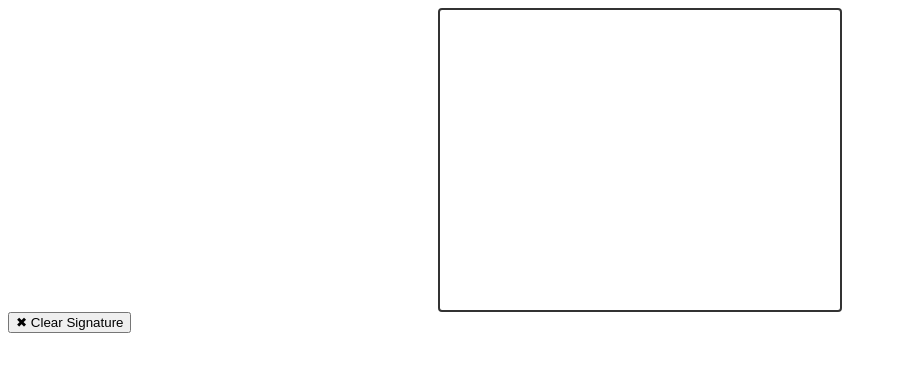
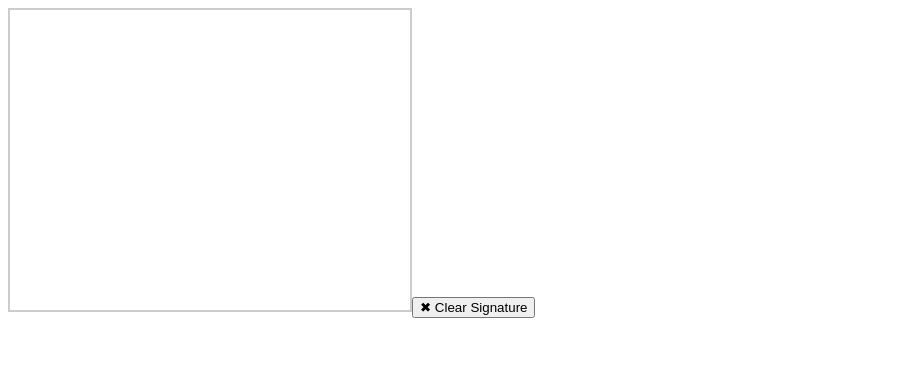
Before and after one commit to jamesmckeon/react-simple-signature, a React (Vite) app: page / in a window 1280 px wide. Shown: the top 372 px of the page, without its empty margins (0-897 px from the left). Built offline with nearby package versions, Linux system fonts and the light colour scheme.

Commit message:
linting. component is working.  need to refactor and write tests

```diff
--- a/package.json
+++ b/package.json
@@ -7,6 +7,7 @@
     "dev": "vite",
     "build": "tsc -b && vite build",
     "lint": "eslint .",
+    "lint-fix": "eslint . --ext .js,.jsx,.ts,.tsx --fix",
     "preview": "vite preview"
   },
   "dependencies": {
--- a/src/App.tsx
+++ b/src/App.tsx
@@ -1,30 +1,57 @@
-
 import SignaturePad, { type SignaturePadRef } from './SignaturePad'
-import {useRef} from 'react'
+import { useRef, useState, useEffect } from 'react'
 import './App.css'
 
 export default function App() {
   const signatureRef = useRef<SignaturePadRef>(null);
+  const [signatureBlob, setSignatureBlob] = useState<Blob | null>(null);
+  const [imageUrl, setImageUrl] = useState<string | null>(null);
 
   const handleClearClick = () => {
     signatureRef.current?.clear();
+    setSignatureBlob(null);
   };
+
+  useEffect(() => {
+    if (!signatureBlob) {
+      setImageUrl(null);
+      return;
+    }
+
+    const url = URL.createObjectURL(signatureBlob);
+    setImageUrl(url);
+
+    return () => {
+      URL.revokeObjectURL(url);
+    };
+  }, [signatureBlob]);
 
   return (
     <div>
       <SignaturePad
-      className='canvas-border'
+        blobFormat='png'
+        className='canvas-border'
+        height={300}
+        onSignatureChange={(blob) => {
+          setSignatureBlob(blob);
+        }}
         ref={signatureRef}
-        height={300}
+        strokeColor='#FF0000'
         width={400}
-        onSignatureChange={(blob) => {
-          console.log("Signature captured:", blob);
-        }}
       />
 
-      <button type='button'onClick={handleClearClick}>
+      <button onClick={handleClearClick} type='button'>
         ✖ Clear Signature
       </button>
+
+      {imageUrl && (
+        <div style={{ marginTop: '1rem' }}>
+          <strong>Signature Preview:</strong>
+          <img alt="Signature preview"
+            className="signature-preview"
+            src={imageUrl} />
+        </div>
+      )}
     </div>
   );
 }
--- a/src/SignaturePad.tsx
+++ b/src/SignaturePad.tsx
@@ -11,6 +11,8 @@ export interface SignaturePadProps {
   width: number | null;
   className?: string;
   ref?: React.Ref<SignaturePadRef>;
+  blobFormat?: "png" | "jpeg";
+  strokeColor?: `#${string}`;
 }
 
 export interface SignaturePadRef {
@@ -22,13 +24,21 @@ export default function SignaturePad({
   onSignatureChange,
   height,
   width,
-  className
+  className, blobFormat = "png", strokeColor = "#000"
 }: SignaturePadProps) {
   const canvasRef = useRef<HTMLCanvasElement>(null);
+
+  // Tracks whether the user is currently drawing on the canvas
   const [drawing, setDrawing] = useState(false);
+
+  // Tracks whether any drawing has occurred (used to decide if a blob should be emitted)
   const [hasDrawn, setHasDrawn] = useState(false);
+
+  // Stores the last recorded point during drawing,
+  // used to smooth the line using quadratic curves
   const [lastPoint, setLastPoint] =
   useState<{ x: number; y: number } | null>(null);
+
 
   useImperativeHandle(ref, () => ({
     clear: () => {
@@ -42,26 +52,37 @@ export default function SignaturePad({
   }));
 
   useEffect(() => {
+
     const canvas = canvasRef.current;
     if (!canvas) return;
 
     const ctx = canvas.getContext("2d");
     if (!ctx) return;
 
+    // Determine device pixel ratio (for HiDPI screens)
     const dpr = window.devicePixelRatio || 1;
+
+    // Use passed-in width/height, or fallback to defaults
     const canvasWidth = width ?? 400;
     const canvasHeight = height ?? 400;
 
+    // Set the actual pixel size of the canvas for high-DPI accuracy
     canvas.width = canvasWidth * dpr;
     canvas.height = canvasHeight * dpr;
+
+    // Set the visible (CSS) size of the canvas
     canvas.style.width = `${canvasWidth}px`;
     canvas.style.height = `${canvasHeight}px`;
+
+    // Scale the drawing context to match the pixel ratio
     ctx.scale(dpr, dpr);
 
+    // Set default drawing styles
     ctx.lineWidth = 2;
     ctx.lineCap = "round";
-    ctx.strokeStyle = "#000";
-  }, [width, height]);
+    ctx.strokeStyle = strokeColor ;
+  }, [width, height, strokeColor]);
+
 
   const startDrawing = (
     e: React.MouseEvent<HTMLCanvasElement> | React.TouchEvent<HTMLCanvasElement>
@@ -100,6 +121,9 @@ export default function SignaturePad({
   };
 
   const endDrawing = () => {
+
+    if (!drawing) return; // prevent double calls
+
     setDrawing(false);
     setLastPoint(null);
 
@@ -144,15 +168,14 @@ export default function SignaturePad({
       if (onSignatureChange && blob) {
         onSignatureChange(blob);
       }
-    }, "image/png");
+    }, `image/${blobFormat}`);
   };
 
   return (
-    <div className="component">
+
     <canvas
       className={className}
       onMouseDown={startDrawing}
-        onMouseLeave={endDrawing}
       onMouseMove={draw}
       onMouseUp={endDrawing}
       onTouchEnd={endDrawing}
@@ -161,6 +184,6 @@ export default function SignaturePad({
       ref={canvasRef}
       style={{ touchAction: "none" }}
     />
-    </div>
+
   );
 }
--- a/src/app.css
+++ b/src/app.css
@@ -1,14 +1,11 @@
-.component {
-    display: flex;
-    align-items: start;
-    justify-content: center;
-    /* width: 100%;
-    height: 100%; */
-
+.canvas-border {
+    border: 2px solid #ccc;
 }
 
-.canvas-border {
-    border: 2px solid #333;
-    border-radius: 4px;
-    /* optional: rounded corners */
+.signature-preview {
+    border: 1px solid #ccc;
+    margin-top: 0.5rem;
+    max-width: 100%;
+    height: auto;
+    display: block;
 }
--- a/vite.config.ts
+++ b/vite.config.ts
@@ -3,20 +3,21 @@ import path from "path";
 import { defineConfig } from "vite";
 import react from "@vitejs/plugin-react";
 import dts from "vite-plugin-dts";
-import { fileURLToPath } from 'node:url';
-const dirname = typeof __dirname !== 'undefined' ? __dirname : path.dirname(fileURLToPath(import.meta.url));
+// import { fileURLToPath } from 'node:url';
+// const dirname = typeof __dirname !== 'undefined' ? __dirname :
+//   path.dirname(fileURLToPath(import.meta.url));
 
 // More info at: https://storybook.js.org/docs/next/writing-tests/integrations/vitest-addon
 export default defineConfig({
   build: {
-    //Specifies that the output of the build will be a library.
+    // Specifies that the output of the build will be a library.
     lib: {
-      //Defines the entry point for the library build. It resolves
-      //to src/index.ts,indicating that the library starts from this file.
+      // Defines the entry point for the library build. It resolves
+      // to src/index.ts,indicating that the library starts from this file.
       entry: path.resolve(__dirname, "src/index.ts"),
       name: "react-jp-ui",
-      //A function that generates the output file
-      //name for different formats during the build
+      // A function that generates the output file
+      // name for different formats during the build
       fileName: format => `index.${format}.js`
     },
     rollupOptions: {
@@ -28,15 +29,15 @@ export default defineConfig({
         }
       }
     },
-    //Generates sourcemaps for the built files,
-    //aiding in debugging.
+    // Generates sourcemaps for the built files,
+    // aiding in debugging.
     sourcemap: true,
-    //Clears the output directory before building.
+    // Clears the output directory before building.
     emptyOutDir: true
   },
-  //react() enables React support.
-  //dts() generates TypeScript declaration files (*.d.ts)
-  //during the build.
+  // react() enables React support.
+  // dts() generates TypeScript declaration files (*.d.ts)
+  // during the build.
   plugins: [react(), dts()],
   test: {
     projects: [{
```
Also changed, not shown: eslint.config.js (+18 -17 lines). Lines whose indentation alone changed are shown as unchanged.
